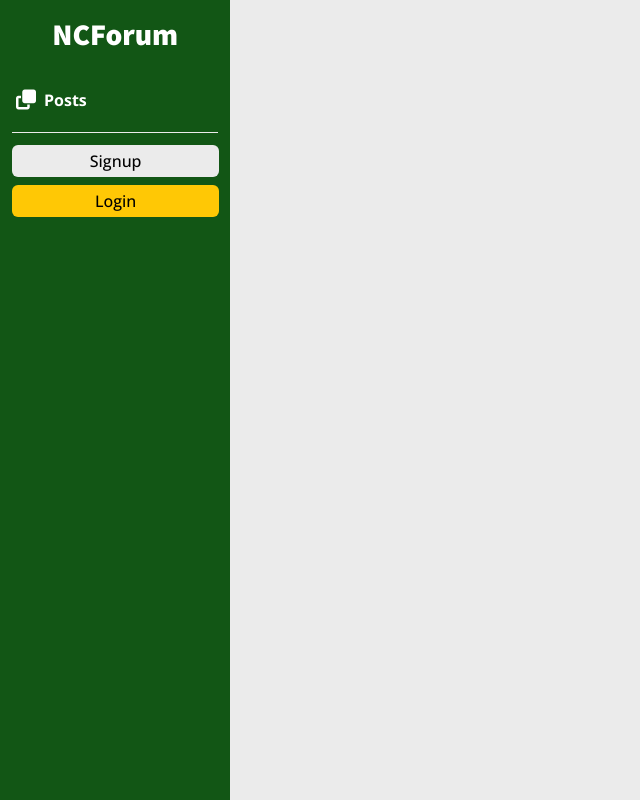
After one commit to invancible2/ncforum, a Django app: page / in a window 1280 px wide. The commit adds this page. Shown: the whole page, without its empty margins (0-640 px from the left). Run offline with Django 4.2, Linux system fonts and the light colour scheme; some libraries are stand-ins or nearby versions.

Commit message:
add sidebar

```diff
--- /dev/null
+++ b/core/templates/core/index.html
@@ -0,0 +1 @@
+{% extends 'base.html' %}
--- a/core/urls.py
+++ b/core/urls.py
@@ -0,0 +1,8 @@
+from django.urls import path
+
+from . import views
+
+
+urlpatterns = [
+    path('', views.MainView.as_view(), name='index'),
+]
--- a/core/views.py
+++ b/core/views.py
@@ -1,3 +1,6 @@
 from django.shortcuts import render
+from django.views.generic import TemplateView
 
-# Create your views here.
+
+class MainView(TemplateView):
+    template_name = "core/index.html"
--- a/ncforum/urls.py
+++ b/ncforum/urls.py
@@ -14,8 +14,9 @@ Including another URLconf
     2. Add a URL to urlpatterns:  path('blog/', include('blog.urls'))
 """
 from django.contrib import admin
-from django.urls import path
+from django.urls import path, include
 
 urlpatterns = [
     path('admin/', admin.site.urls),
+    path('', include('core.urls'))
 ]
--- a/static/styles/main.css
+++ b/static/styles/main.css
@@ -540,3 +540,236 @@ html {
   --tw-backdrop-saturate:  ;
   --tw-backdrop-sepia:  ;
 }
+
+.static {
+  position: static;
+}
+
+.fixed {
+  position: fixed;
+}
+
+.mx-3 {
+  margin-left: 0.75rem;
+  margin-right: 0.75rem;
+}
+
+.my-1 {
+  margin-top: 0.25rem;
+  margin-bottom: 0.25rem;
+}
+
+.my-2 {
+  margin-top: 0.5rem;
+  margin-bottom: 0.5rem;
+}
+
+.my-3 {
+  margin-top: 0.75rem;
+  margin-bottom: 0.75rem;
+}
+
+.mb-2 {
+  margin-bottom: 0.5rem;
+}
+
+.ml-4 {
+  margin-left: 1rem;
+}
+
+.mr-2 {
+  margin-right: 0.5rem;
+}
+
+.mt-3 {
+  margin-top: 0.75rem;
+}
+
+.block {
+  display: block;
+}
+
+.flex {
+  display: flex;
+}
+
+.h-10 {
+  height: 2.5rem;
+}
+
+.h-screen {
+  height: 100vh;
+}
+
+.w-10 {
+  width: 2.5rem;
+}
+
+.w-18p {
+  width: 18%;
+}
+
+.w-90p {
+  width: 90%;
+}
+
+.w-full {
+  width: 100%;
+}
+
+.flex-1 {
+  flex: 1 1 0%;
+}
+
+.items-center {
+  align-items: center;
+}
+
+.justify-center {
+  justify-content: center;
+}
+
+.rounded-full {
+  border-radius: 9999px;
+}
+
+.rounded-md {
+  border-radius: 0.375rem;
+}
+
+.border-t {
+  border-top-width: 1px;
+}
+
+.border-background {
+  --tw-border-opacity: 1;
+  border-color: rgb(235 235 235 / var(--tw-border-opacity));
+}
+
+.bg-background {
+  --tw-bg-opacity: 1;
+  background-color: rgb(235 235 235 / var(--tw-bg-opacity));
+}
+
+.bg-primary {
+  --tw-bg-opacity: 1;
+  background-color: rgb(18 86 21 / var(--tw-bg-opacity));
+}
+
+.bg-tertiary {
+  --tw-bg-opacity: 1;
+  background-color: rgb(255 200 5 / var(--tw-bg-opacity));
+}
+
+.p-4 {
+  padding: 1rem;
+}
+
+.px-4 {
+  padding-left: 1rem;
+  padding-right: 1rem;
+}
+
+.py-1 {
+  padding-top: 0.25rem;
+  padding-bottom: 0.25rem;
+}
+
+.py-2 {
+  padding-top: 0.5rem;
+  padding-bottom: 0.5rem;
+}
+
+.py-4 {
+  padding-top: 1rem;
+  padding-bottom: 1rem;
+}
+
+.text-center {
+  text-align: center;
+}
+
+.font-openSansBold {
+  font-family: OpenSansBold;
+}
+
+.font-openSansMedium {
+  font-family: OpenSansMedium;
+}
+
+.font-sourceSansPro {
+  font-family: SourceSansPro;
+}
+
+.text-3xl {
+  font-size: 1.875rem;
+  line-height: 2.25rem;
+}
+
+.text-xl {
+  font-size: 1.25rem;
+  line-height: 1.75rem;
+}
+
+.text-xs {
+  font-size: 0.75rem;
+  line-height: 1rem;
+}
+
+.font-black {
+  font-weight: 900;
+}
+
+.font-bold {
+  font-weight: 700;
+}
+
+.text-black {
+  --tw-text-opacity: 1;
+  color: rgb(0 0 0 / var(--tw-text-opacity));
+}
+
+.text-gray-200 {
+  --tw-text-opacity: 1;
+  color: rgb(229 231 235 / var(--tw-text-opacity));
+}
+
+.text-red-400 {
+  --tw-text-opacity: 1;
+  color: rgb(248 113 113 / var(--tw-text-opacity));
+}
+
+.text-white {
+  --tw-text-opacity: 1;
+  color: rgb(255 255 255 / var(--tw-text-opacity));
+}
+
+.hover\:bg-secondary:hover {
+  --tw-bg-opacity: 1;
+  background-color: rgb(190 189 189 / var(--tw-bg-opacity));
+}
+
+.hover\:text-primary:hover {
+  --tw-text-opacity: 1;
+  color: rgb(18 86 21 / var(--tw-text-opacity));
+}
+
+.focus\:outline-none:focus {
+  outline: 2px solid transparent;
+  outline-offset: 2px;
+}
+
+.focus\:ring-2:focus {
+  --tw-ring-offset-shadow: var(--tw-ring-inset) 0 0 0 var(--tw-ring-offset-width) var(--tw-ring-offset-color);
+  --tw-ring-shadow: var(--tw-ring-inset) 0 0 0 calc(2px + var(--tw-ring-offset-width)) var(--tw-ring-color);
+  box-shadow: var(--tw-ring-offset-shadow), var(--tw-ring-shadow), var(--tw-shadow, 0 0 #0000);
+}
+
+.focus\:ring-blue-500:focus {
+  --tw-ring-opacity: 1;
+  --tw-ring-color: rgb(59 130 246 / var(--tw-ring-opacity));
+}
+
+.focus\:ring-opacity-50:focus {
+  --tw-ring-opacity: 0.5;
+}
--- /dev/null
+++ b/templates/base.html
@@ -0,0 +1,29 @@
+{% load static %}
+
+<!DOCTYPE html>
+<html lang="en">
+  <head>
+    <meta charset="UTF-8" />
+    <meta http-equiv="X-UA-Compatible" content="IE=edge" />
+    <meta name="viewport" content="width=device-width, initial-scale=1.0" />
+    <title>NCForum</title>
+
+    <link rel="stylesheet" href="{% static 'styles/main.css' %}" />
+    {% block css_file %}{% endblock %}
+
+  </head>
+
+  <body class="bg-background">
+    <!-- Sidebar -->
+    {% include 'sidebar.html' %}
+    <!-- Main content -->
+    <main class="flex">
+      <!-- I put this div below to occupy the space of sidebar -->
+      <div class="w-18p"></div>
+      {% block content %}{% endblock %}
+    </main>
+  </body>
+</html>
+
+<script src="{% static 'js/fontawesome.min.js' %}" crossorigin="anonymous"></script>
+{% block js_file %}{% endblock %}
--- /dev/null
+++ b/templates/sidebar.html
@@ -0,0 +1,50 @@
+{% load static %}
+
+<aside class="w-18p bg-primary h-screen fixed">
+  <div class="text-center text-white py-4">
+      <h1 class="font-black text-3xl font-sourceSansPro">
+          <a href="{% url 'index' %}">NCForum</a>
+      </h1>
+  </div>
+  <ul class="mt-3">
+      <li class="mb-2">
+          <a href="{% url 'index' %}" class="flex items-center px-4 py-2 text-white hover:text-primary hover:bg-secondary font-openSansBold">
+          <i class="fa-solid fa-clone mr-2 text-xl"></i>
+          Posts
+          </a>
+      </li>
+  </ul>
+
+  <div class="border-t border-background mx-3 my-3"></div>
+
+  {% comment %} {% if user.is_authenticated %} {% endcomment %}
+    {% comment %} <div class="w-full">
+        <div class="flex items-center justify-center p-4">
+            <img src="{% static 'images/placeholder.jpeg' %}" alt="Avatar" class="w-10 h-10 rounded-full mr-2">
+            <div class="flex-1">
+                <div class="font-bold text-white"><a href="">Full Name</a></div>
+                <div class="text-gray-200 text-xs">username</div>
+            </div>
+
+            <a href="{% url 'logout' %}"><i class="fa-solid fa-right-from-bracket ml-4 text-bold text-red-400"></i></a>
+        </div>
+    </div> {% endcomment %}
+
+    {% comment %} {% else %} {% endcomment %}
+    <div class="mx-3 w-full">
+
+        <a href="">
+            <div class="w-90p my-1 py-1 rounded-md bg-background text-black focus:outline-none focus:ring-2 text-center focus:ring-blue-500 focus:ring-opacity-50 font-openSansMedium">
+                Signup
+            </div>
+        </a>
+        <div class="my-2"></div>
+        <a href="">
+            <div class="w-90p my-1 py-1 rounded-md bg-tertiary text-black focus:outline-none focus:ring-2 text-center focus:ring-blue-500 focus:ring-opacity-50 font-openSansMedium">
+                Login
+            </div>
+        </a>
+    </div>
+  {% comment %} {% endif %} {% endcomment %}
+
+</aside>
```
Also changed, not shown: tailwind.config.js (+22 -2 lines), static/images/placeholder.jpeg (added).
